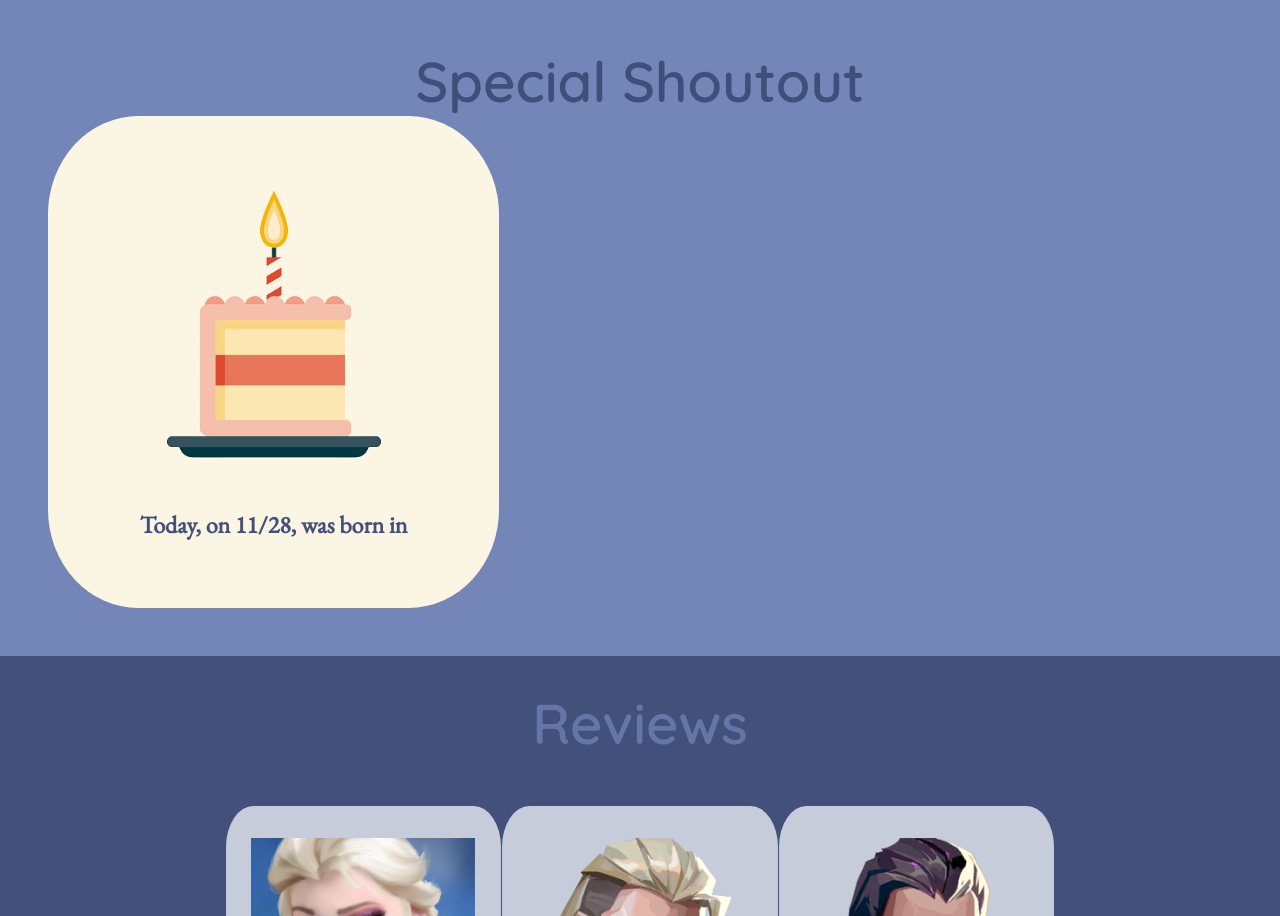
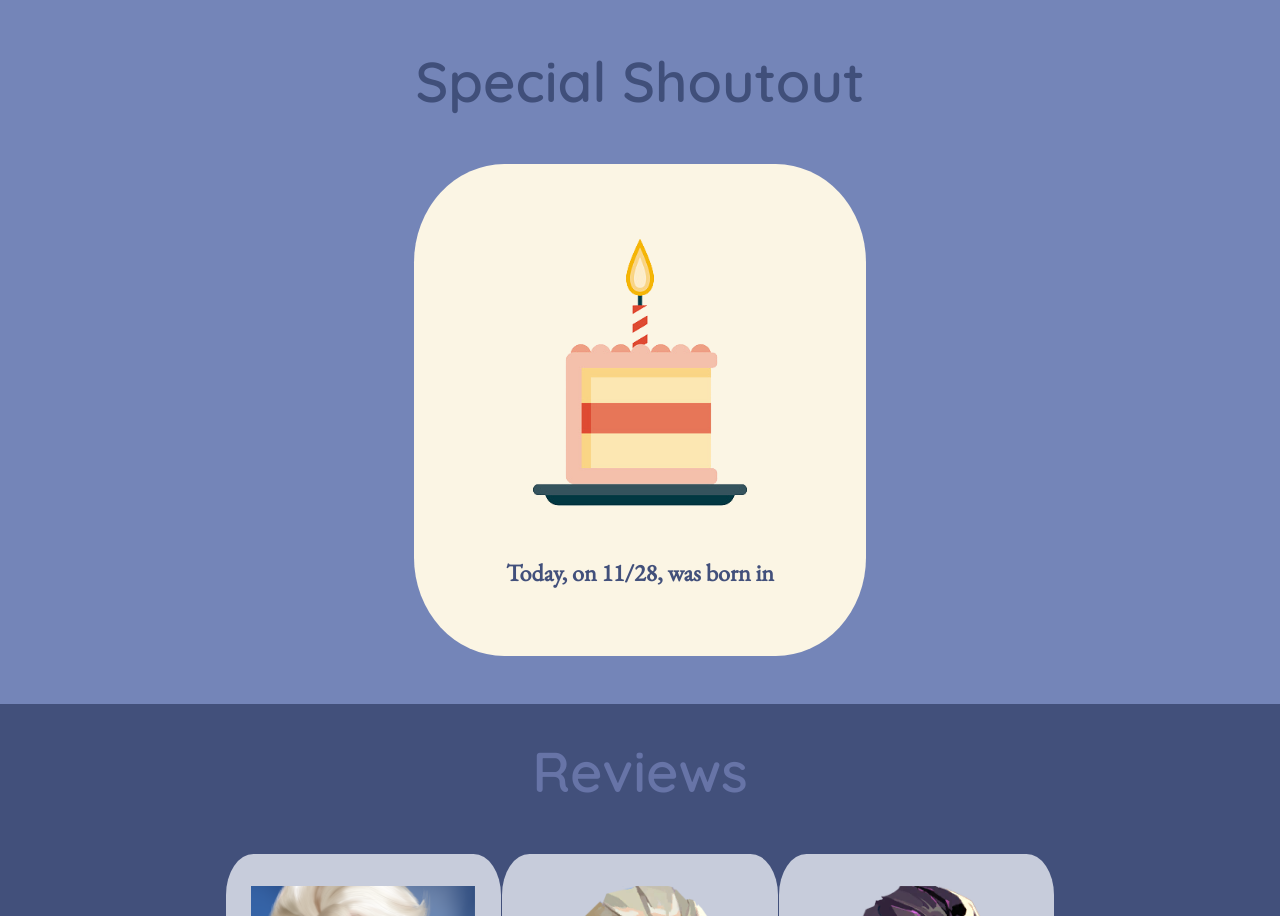
Before and after one commit to staten-island-tech/vue-api-project-chang, a Vue app in the folder chang/: page /home in a window 1280 px wide. Shown: the part 814-1730 px from the top of the page. Built offline with nearby package versions, Linux system fonts and the light colour scheme; no server answers.

Commit message:
Update TodaysBirthsData.vue

```diff
--- a/chang/src/components/TodaysBirthsData.vue
+++ b/chang/src/components/TodaysBirthsData.vue
@@ -69,6 +69,9 @@ export default {
 <style scoped>
 .container {
   text-align: center;
+  display: flex;
+  align-items: center;
+  justify-content: center;
 }
 .birth-data{
   background-color: #fbf5e4;
@@ -77,9 +80,16 @@ export default {
   border-radius: 20%;
   text-align: center;
   color: #42507B;
+  margin-top: 3rem;
+
+}
+
+.birth-data img:hover {
+  transform: scale(1.3);
 }
 
 .birth-data img {
   width: 20rem;
+  transition: transform .2s;
 }
 </style>
```
